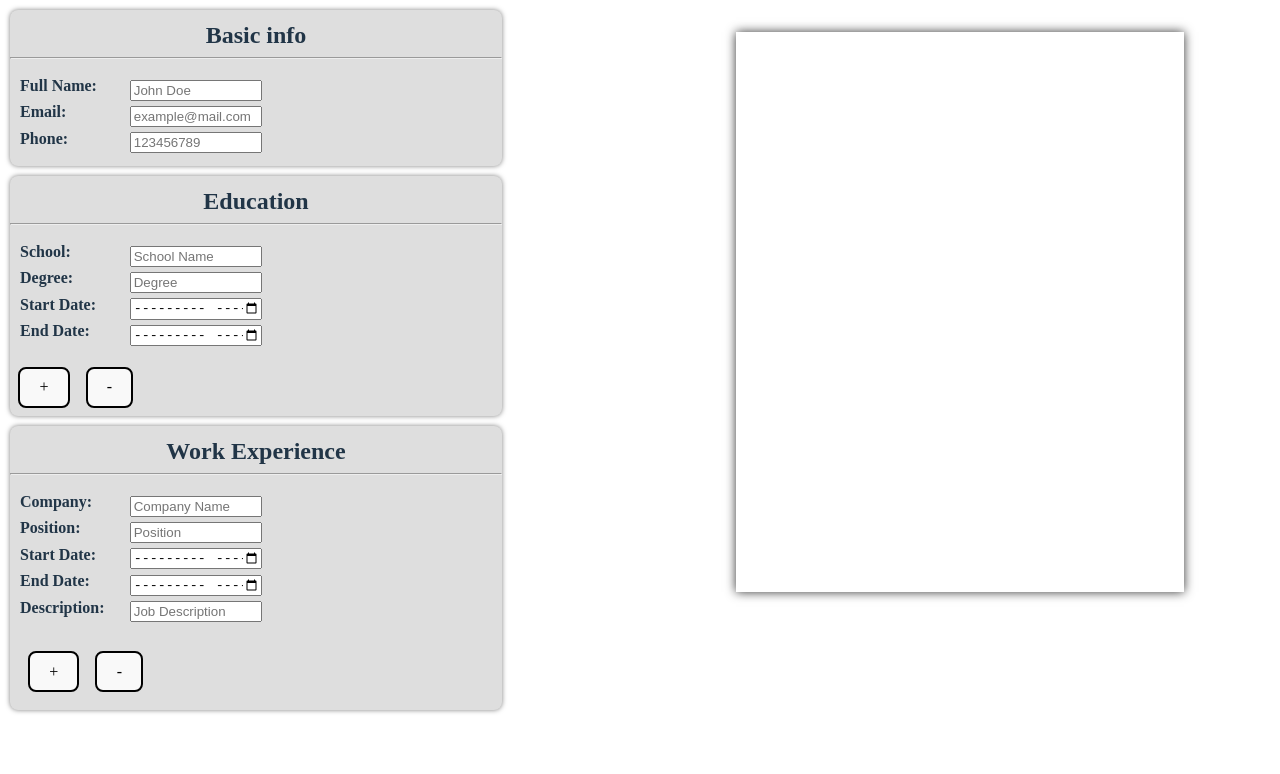
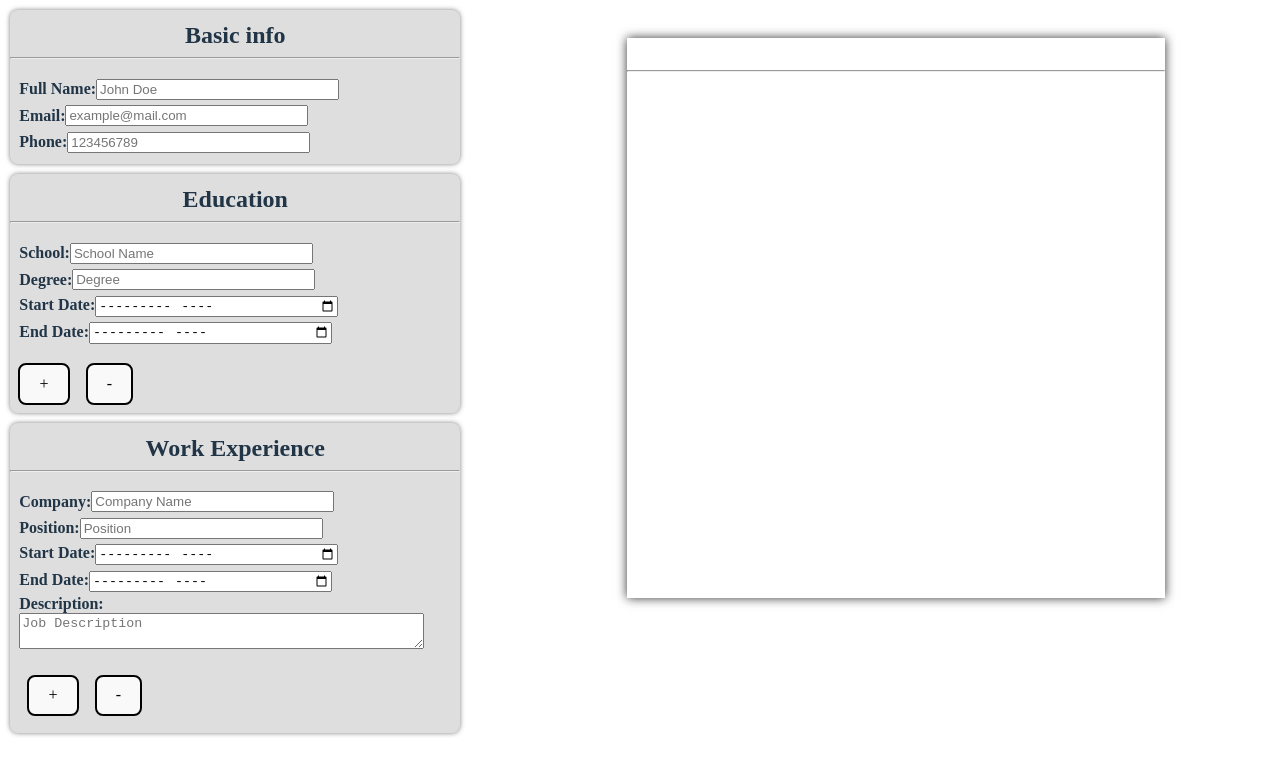
Before and after one commit to timalo/CVMaker, a React (Vite) app: page / in a window 1280 px wide. Shown: the top 774 px of the page. Built offline with nearby package versions, Linux system fonts and the light colour scheme.

Commit message:
Moved useStates for BasicInfoInput to top component level. Entering basic info now works and renders info on the CV div.

```diff
--- a/src/BasicInfoInput.jsx
+++ b/src/BasicInfoInput.jsx
@@ -1,10 +1,4 @@
-import { useState } from "react";
-
-export default function BasicInfoInput() {
-  const [name, setName] = useState("");
-  const [email, setEmail] = useState("");
-  const [phone, setPhone] = useState("");
-
+export default function BasicInfoInput({ setName, setEmail, setPhone }) {
   const handleNameChange = (e) => {
     setName(e.target.value);
   };
@@ -21,27 +15,18 @@ export default function BasicInfoInput() {
     <div className="basicInfoInput inputItem">
       <label>
         Full Name:
-        <input
-          placeholder="John Doe"
-          value={name}
-          onChange={handleNameChange}
-        ></input>
+        <input placeholder="John Doe" onChange={handleNameChange}></input>
       </label>
       <label>
         Email:
         <input
           placeholder="example@mail.com"
-          value={email}
           onChange={handleEmailChange}
         ></input>
       </label>
       <label>
         Phone:
-        <input
-          placeholder="123456789"
-          value={phone}
-          onChange={handlePhoneChange}
-        ></input>
+        <input placeholder="123456789" onChange={handlePhoneChange}></input>
       </label>
     </div>
   );
--- a/src/CVMaker.jsx
+++ b/src/CVMaker.jsx
@@ -1,4 +1,4 @@
-//import { useState } from "react";
+import { useState } from "react";
 import BasicInfoInput from "./BasicInfoInput.jsx";
 import EducationInput from "./EducationInput.jsx";
 import JobInput from "./JobInput.jsx";
@@ -6,7 +6,9 @@ import JobInput from "./JobInput.jsx";
 export default function CVMaker() {
   /*   const [educationList, setEducationList] = useState([]);
   const [jobList, setJobList] = useState([]); */
-  //Should this ^ be here? Lol dunno, move somewhere else if needed.
+  const [name, setName] = useState("");
+  const [email, setEmail] = useState("");
+  const [phone, setPhone] = useState("");
 
   return (
     <div className="content">
@@ -14,7 +16,11 @@ export default function CVMaker() {
         <div className="basicInfoDiv inputDiv">
           <h2>Basic info</h2>
           <hr />
-          <BasicInfoInput />
+          <BasicInfoInput
+            setName={setName}
+            setEmail={setEmail}
+            setPhone={setPhone}
+          />
         </div>
         <div className="educationsDiv inputDiv">
           <h2>Education</h2>
@@ -32,7 +38,12 @@ export default function CVMaker() {
         </div>
       </div>
       <div className="CVDiv">
-        <div className="CVContainer"></div>
+        <div className="CVContainer">
+          <h1>{name}</h1>
+          <h2>{email}</h2>
+          <h2>{phone}</h2>
+          <hr />
+        </div>
       </div>
     </div>
   );
--- a/src/JobInput.jsx
+++ b/src/JobInput.jsx
@@ -41,14 +41,13 @@ export default function JobInput() {
           onChange={(e) => setEndDate(e.target.value)}
         ></input>
       </label>
-      <label>
-        Description:
-        <input
-          value={description}
-          onChange={(e) => setDescription(e.target.value)}
-          placeholder="Job Description"
-        ></input>
-      </label>
+      <label>Description:</label>
+      <textarea
+        className="descriptionInput"
+        value={description}
+        onChange={(e) => setDescription(e.target.value)}
+        placeholder="Job Description"
+      ></textarea>
       <br />
       <div className="buttonsDiv">
         <button className="newJobBtn">+</button>
--- a/src/index.css
+++ b/src/index.css
@@ -1,6 +1,7 @@
 body {
   min-height: 100vh;
   margin: 0;
+  min-width: 1200px;
 }
 
 #root {
@@ -40,6 +41,7 @@ a:hover {
 h1 {
   font-size: 3.2em;
   line-height: 1.1;
+  text-align: center;
 }
 
 button {
@@ -72,7 +74,6 @@ button:focus-visible {
 .inputsDiv {
   min-width: 40%;
   max-width: 40%;
-  margin-right: 10%;
 }
 
 .CVDiv {
@@ -84,6 +85,7 @@ button:focus-visible {
   This would be 1 / 1.4142 = 0.7071 */
   max-width: 70%;
   min-height: 70%;
+  min-width: 500px;
   /* These ^ here just temporarily. Will change when content is added to container
   and the size changes. */
   margin: 5% auto; /* Keeps it in the middle of div. Very gud */
@@ -100,10 +102,8 @@ label {
 }
 
 input {
-  margin: 0.2em 0.2em;
-  width: 30%;
-  float: right;
-  margin-right: 15em;
+  margin: 0.2em 0;
+  width: clamp(12em, 60%, 20em);
   box-sizing: border-box;
 }
 
@@ -112,6 +112,8 @@ input {
   margin: 2%;
   background-color: #dedede;
   box-shadow: 0 0 5px rgba(0, 0, 0, 0.5);
+  min-width: 450px;
+  display: table;
 }
 
 .inputItem {
```
